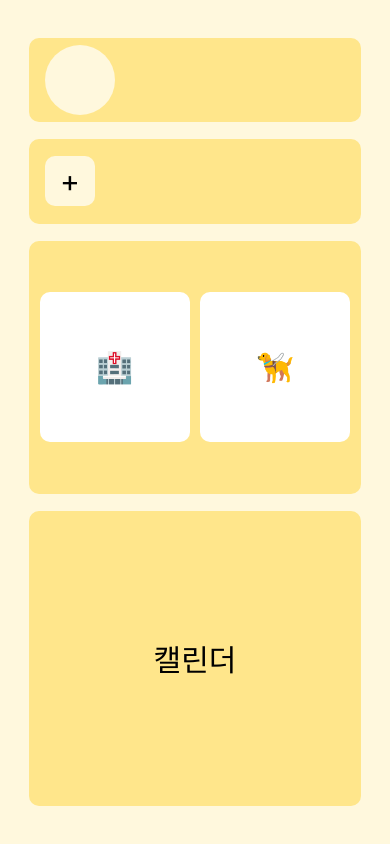
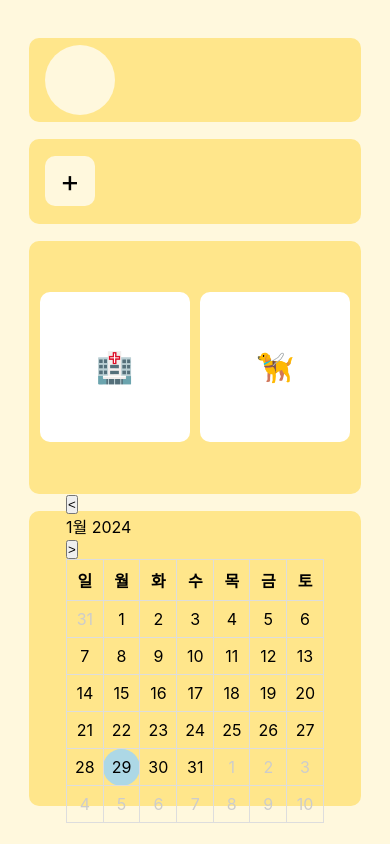
Before and after one commit to Yusmin97/petCheckApp, a React (Create React App) app: page /main in a window 390 px wide. Built offline with nearby package versions, Linux system fonts and the light colour scheme.

Commit message:
⚗️ Test: 메인페이지에 캘린더 추가하여 모바일 화면으로 확인

```diff
--- a/src/page/main/Main.tsx
+++ b/src/page/main/Main.tsx
@@ -1,4 +1,5 @@
 import React from 'react';
+import Calendar from '../calender/Calendar';
 import './Main.css';
 
 function Main() {
@@ -23,7 +24,7 @@ function Main() {
         </div>
       </div>
       <div className="mainCalendar">
-        <div className="calendarMain">캘린더</div>
+        <Calendar />
       </div>
     </div>
   );
```
